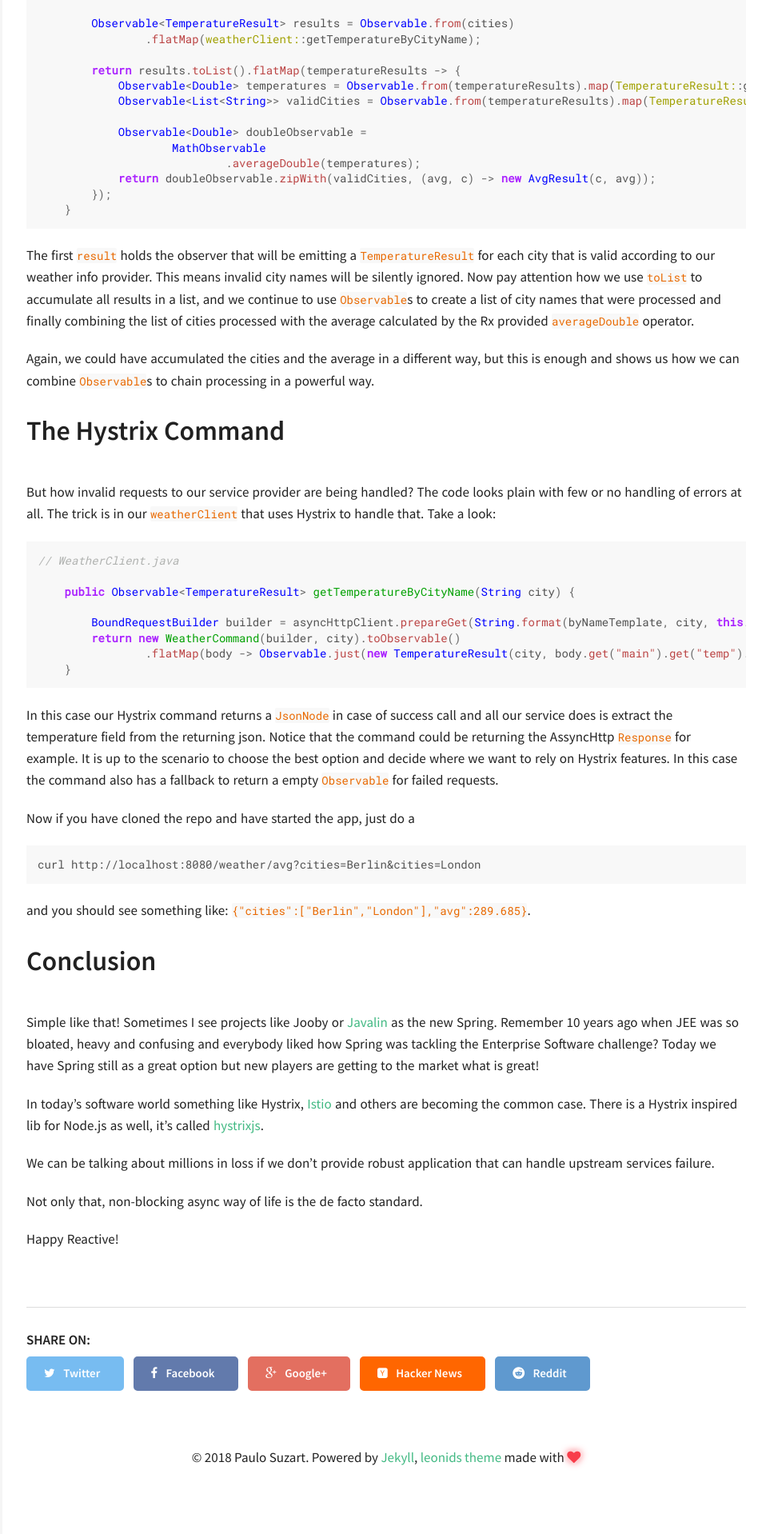
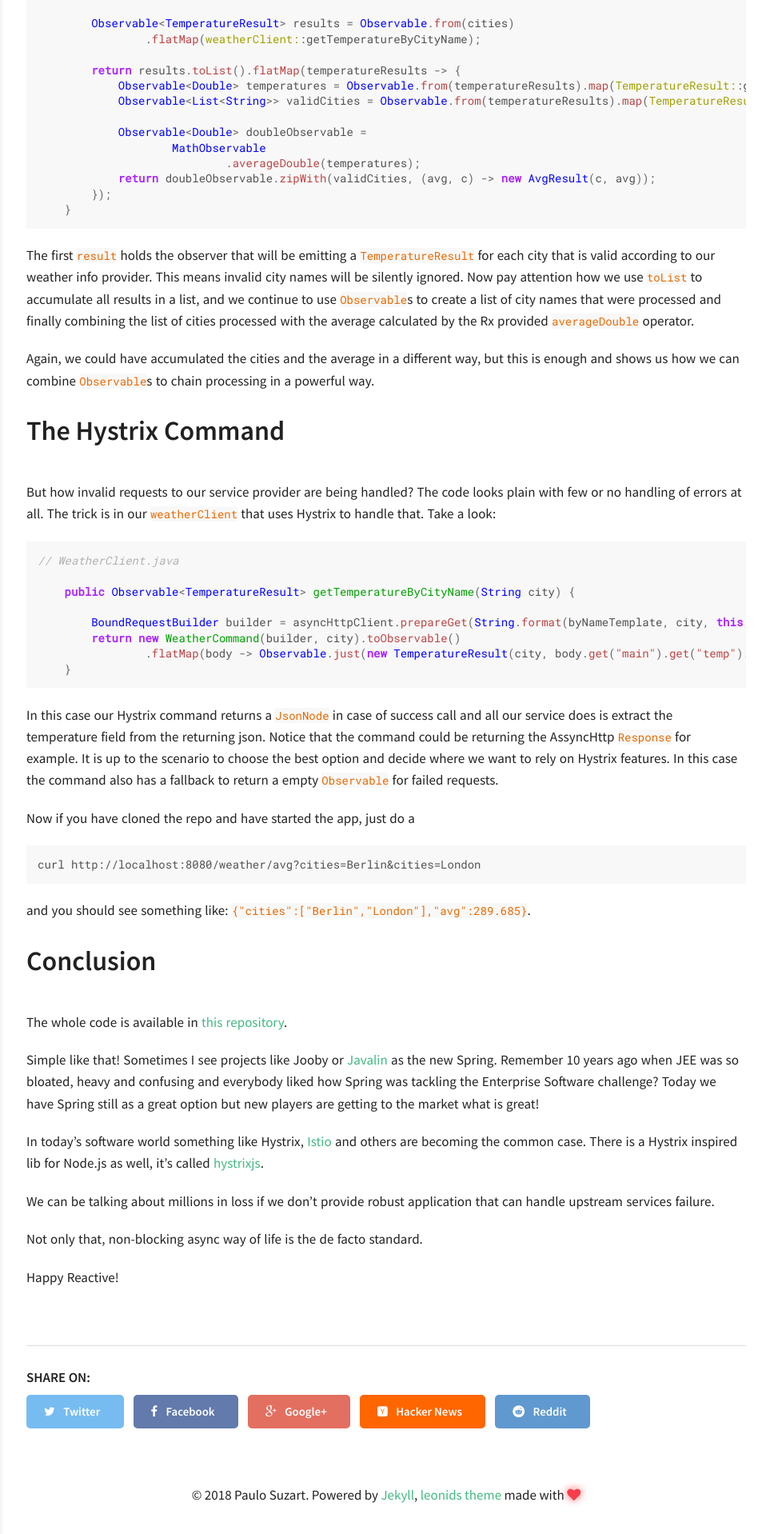
Before and after one commit to paulosuzart/paulosuzart.github.io, a Jekyll site: the page built from _posts/2018-08-08-jooby-rx-java-hystrix.md, in a window 1280 px wide. Shown: the part 2517-4435 px from the top of the page at 80% size, without its empty margins (317-1280 px from the left). Built offline with Jekyll 4.4.1, drawn with Linux system fonts in a browser that asks for light colours; comment, search, counter and statistics services are not loaded.

Commit message:
Repeated repo

```diff
--- a/_posts/2018-08-08-jooby-rx-java-hystrix.md
+++ b/_posts/2018-08-08-jooby-rx-java-hystrix.md
@@ -136,6 +136,8 @@
 
 # Conclusion
 
+The whole code is available in [this repository](https://github.com/paulosuzart/rx-jooby-weather).
+
 Simple like that! Sometimes I see projects like Jooby or [Javalin](https://javalin.io/) as the new Spring. Remember 10 years ago when JEE was so bloated, heavy and confusing and everybody liked how Spring was tackling the Enterprise Software challenge? Today we have Spring still as a great option but new players are getting to the market what is great!
 
 In today's software world something like Hystrix, [Istio](https://istio.io/) and others are becoming the common case. There is a Hystrix inspired lib for Node.js as well, it's called [hystrixjs](https://www.npmjs.com/package/hystrixjs).
```
